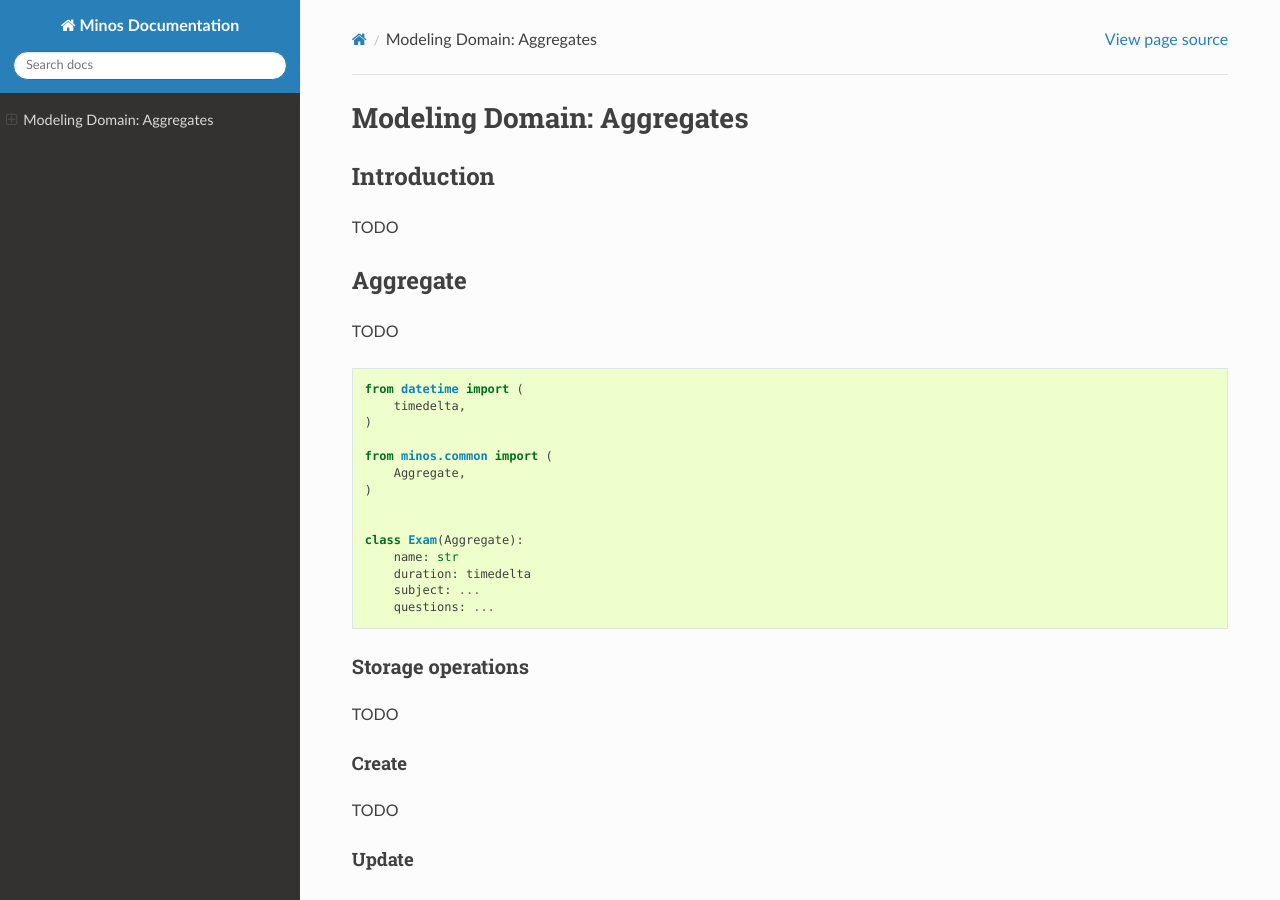
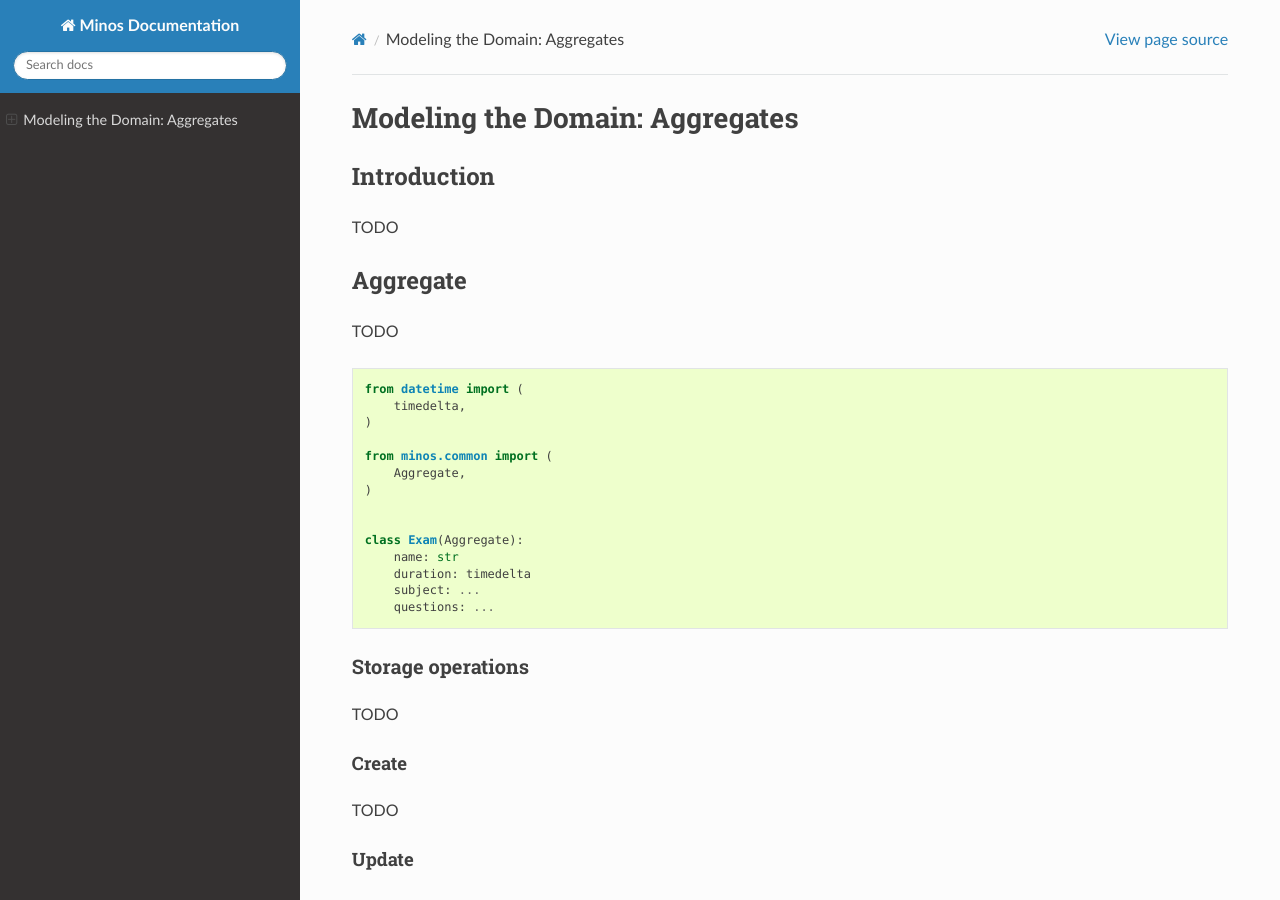
Before and after one commit to Clariteia/minos-documentation, a Sphinx documentation site: the page built from docs/quickstart/aggregate.md, in a window 1280 px wide and 900 px high. Built offline with Sphinx 7.4.7 and the Read the Docs theme 2.0.0, drawn with Linux system fonts in a browser that asks for light colours.

Commit message:
* Minor change.

```diff
--- a/docs/quickstart/aggregate.md
+++ b/docs/quickstart/aggregate.md
@@ -1,4 +1,4 @@
-# Modeling Domain: Aggregates
+# Modeling the Domain: Aggregates
 
 ## Introduction
 TODO
```
